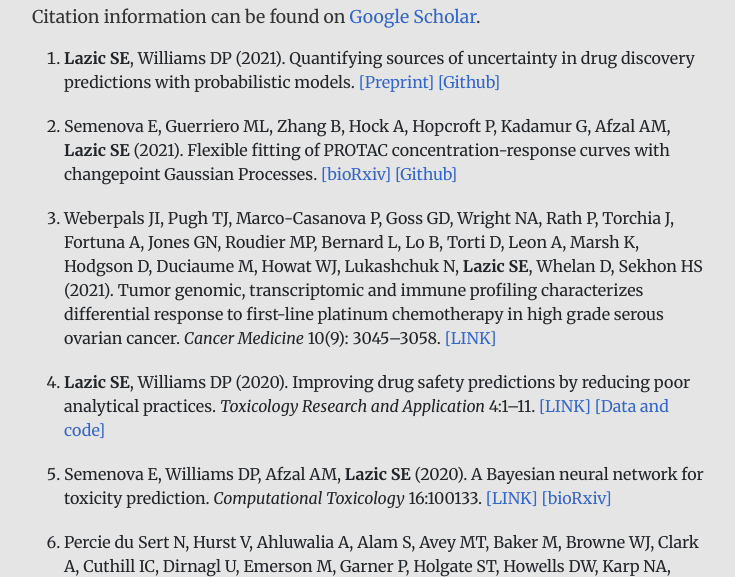
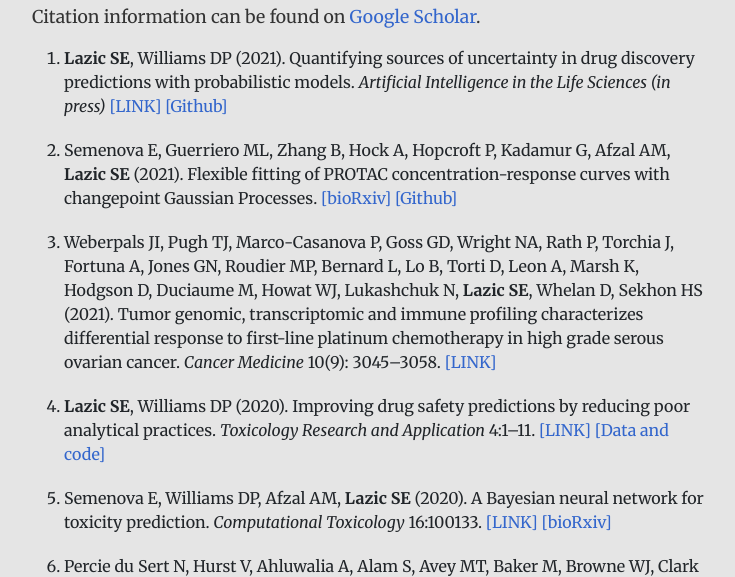
Before and after one commit to stanlazic/stanlazic.github.io, a plain HTML site: page publications.html in a window 1280 px wide. Shown: the part 153-730 px from the top of the page, without its empty margins (160-895 px from the left). Drawn offline with nearby package versions, Linux system fonts and the light colour scheme.

Commit message:
updated pubs

```diff
--- a/publications.html
+++ b/publications.html
@@ -52,7 +52,7 @@
 
       <ol>
 
-	<li> <b>Lazic SE</b>, Williams DP (2021). Quantifying sources of uncertainty in drug discovery predictions with probabilistic models. <a href="PDF/2021_Lazic_ML_uncertainty.pdf" target="blank">[Preprint]</a> <a href="https://github.com/stanlazic/ML_uncertainty_quantification" target="blank">[Github]</a>
+	<li> <b>Lazic SE</b>, Williams DP (2021). Quantifying sources of uncertainty in drug discovery predictions with probabilistic models. <i>Artificial Intelligence in the Life Sciences (in press)</i> <a href="https://www.sciencedirect.com/science/article/pii/S2667318521000040" target="blank">[LINK]</a> <a href="https://github.com/stanlazic/ML_uncertainty_quantification" target="blank">[Github]</a>
 	</li>
 
 	<li>Semenova E,  Guerriero ML, Zhang B, Hock A, Hopcroft P, Kadamur G, Afzal AM, <b>Lazic SE</b> (2021). Flexible fitting of PROTAC concentration-response curves with changepoint Gaussian Processes. <a href="https://www.biorxiv.org/content/10.1101/2020.11.13.379883v1" target="blank">[bioRxiv]</a> <a href="https://github.com/elizavetasemenova/gp_concentration_response" target="blank">[Github]</a>
```
